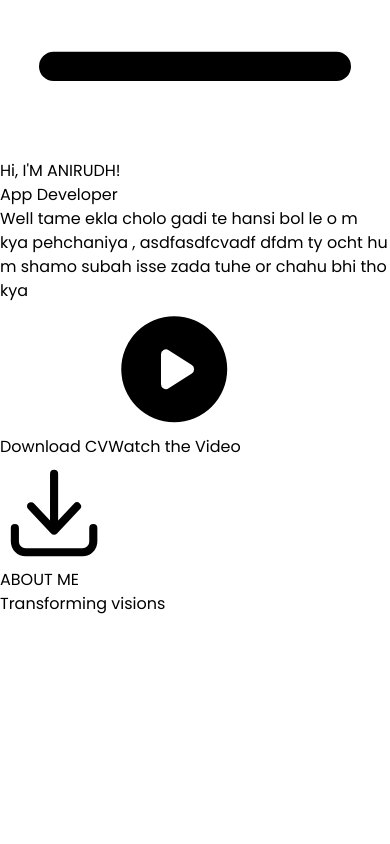
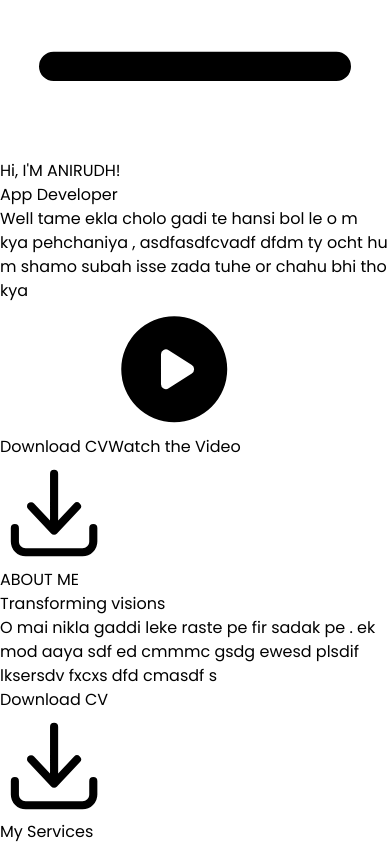
Before and after one commit to Bucky05/portfolio, a Next.js app: page / in a window 390 px wide. Shown: the part 933-1777 px from the top of the page. Before the commit the page ends 1549 px from the top, so only its background shows below. Built offline with nearby package versions, Linux system fonts and the light colour scheme.

Commit message:
about complete

```diff
--- a/Components/About.tsx
+++ b/Components/About.tsx
@@ -1,13 +1,32 @@
+import { ArrowDownTrayIcon } from "@heroicons/react/20/solid";
 import React from "react"
+import Image from 'next/image'
 
 const About = () => {
-    return <div className="bg-[#121121] pb-[3rem] pt-[4rem] md:pt-[8rem]">
+    return <div className="bg-[#121121] pb-[3rem] pl-[8rem] pt-[4rem] md:pt-[8rem]">
         <div className="grid grid-cols-1 md:grid-cols-2 w=[80%] mx-auto gap-[3rem] items-center">
             <div>
-                <h1 className="text-[20px] font-bold uppercase text-[#55e6a5] md-[1rem]">ABOUT ME</h1>
+                <h1 className="text-[20px] font-bold uppercase text-[#55e6a5] mb-[1rem]">ABOUT ME</h1>
                 <h2 className="text-[25px] md:text-[35px] lg:text-[45px] md:leading-[2rem] capitalize mb-[3rem] font-bold text-white">
-                    Transforming <span>visions</span>
+                    Transforming <span className = "text-yellow-400">visions</span>
                 </h2>
+                <div className="mb-[3rem] flex items-center md:space-x-10">
+                    <span className="w-[100px] hidden md:block h-[5px] bg-slate-400 rounded-sm"></span>
+                    <p className="text-[19px] text-slate-300 w-[88%]">
+                        O mai nikla gaddi leke raste pe  fir sadak pe . ek mod aaya
+                        sdf ed cmmmc gsdg ewesd plsdif lksersdv fxcxs dfd cmasdf s
+                    </p>
+                </div>
+                <button className="px-[2rem] hover:bg-yellow-400 transition-all duration-200 py-[1rem] text-[18px]
+                    font-bold uppercase bg-[#55e6a5] text-black flex items-center space-x-2">
+                            <p>Download CV</p>
+                            <ArrowDownTrayIcon className="w-[1.6rem] h-[1.7rem] text-black" />
+                        </button>
+            </div>
+            <div className="lg:w-[500px] mx-auto md:mx-0 mt-[2rem] lg:mt-0 lg:h-[500px] w-[300px] h-[300px] relative">
+                <Image src ="/images/about.jpg" alt="user" layout="fill" objectFit="contain" className="relative z-[11]
+                w-[100%] h-[100%] object-contain"/>
+                <div className="absolute w-[100%] h-[100%] z-[10] bg-[#55e6a5] top-[-2rem] right-[-2rem]"></div>
             </div>
         </div>
     </div>
--- a/Components/Hero.tsx
+++ b/Components/Hero.tsx
@@ -6,7 +6,7 @@
 
 const Hero = () => {
     return (
-        <div className="h-[88vh] bg-[url('/images/banner.jpg')] bg-cover bg-center">
+        <div className="h-[88vh] bg-[url('/images/banner.jpg')] mt-[10vh] bg-cover bg-center">
             <Particle />
             <div className="w-[80%] grid-cols-1 mx-auto grid lg:grid-cols-2 gap-[3rem] h-[100%] items-center">
                 <div>
--- a/Components/Nav.tsx
+++ b/Components/Nav.tsx
@@ -6,7 +6,7 @@
 }
 const Nav = ({openNav}:Props) => {
     return (
-        <div className='w-[100%] sticky z-[1000] top-0 h-[12vh] bg-[#141c27] shadow-md'>
+        <div className='w-[100%] fixed z-[1000] top-0 h-[12vh] bg-[#141c27] shadow-md'>
             <div className="flex items-center justify-between w-[80%] mx-auto h-[100%]">
                 <h1 className='flex-[0.6] cursor-pointer  text-[25px] text-white font-bold'>
                     WEB
--- /dev/null
+++ b/Components/Services.tsx
@@ -0,0 +1,13 @@
+import React from 'react'
+
+const Services = () => {
+    return (
+    <div className="bg-[#121212] pt-[4rem] md:pt-[8rem] pb-[5rem]">
+        <p className="heading">
+            My <span className="text-yellow-400">Services</span>
+        </p>
+    </div>
+    )
+}
+
+export default Services
--- a/pages/index.tsx
+++ b/pages/index.tsx
@@ -2,6 +2,7 @@
 import Nav from '@/Components/Nav';
 import MobileNav from '@/Components/MobileNav';
 import Hero from '@/Components/Hero'
+import Services from '@/Components/Services'
 import About from '@/Components/About';
 const HomePage = () => {
 
@@ -19,6 +20,7 @@
       <Hero/>
       <div className="relative z-[30]"></div>
     <About/>
+    <Services/>
     </div>
   </div>
   );
--- a/styles/globals.css
+++ b/styles/globals.css
@@ -16,4 +16,8 @@
         after:absolute after:h-[3px] after:bg-yellow-400 after:w-full after:scale-x-0 after:hover:scale-x-100 after:transition
         after:duration-300 after:origin-center
     }
+
+    .heading {
+        @apply text-center text-white text-[28px] sm:text-[33px] md:text-[45px] font-bold uppercase
+    }
 }
```
